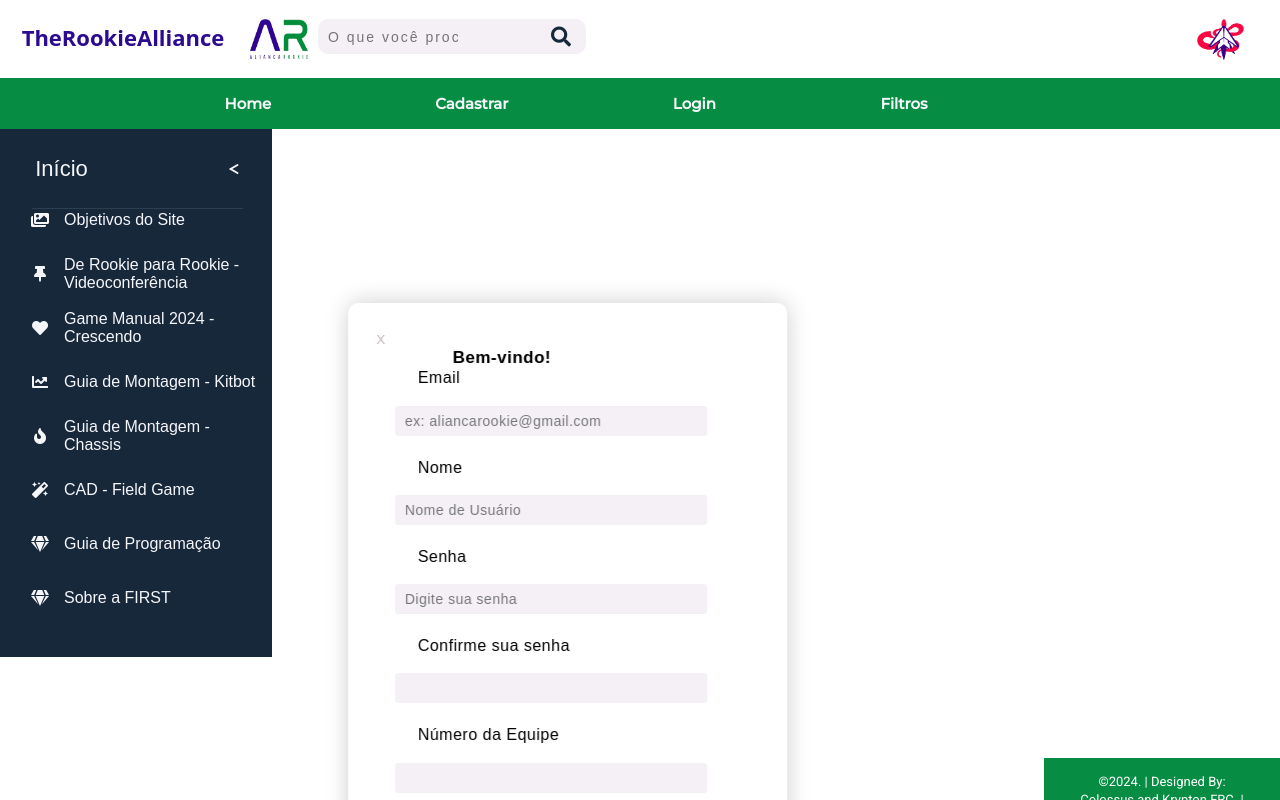
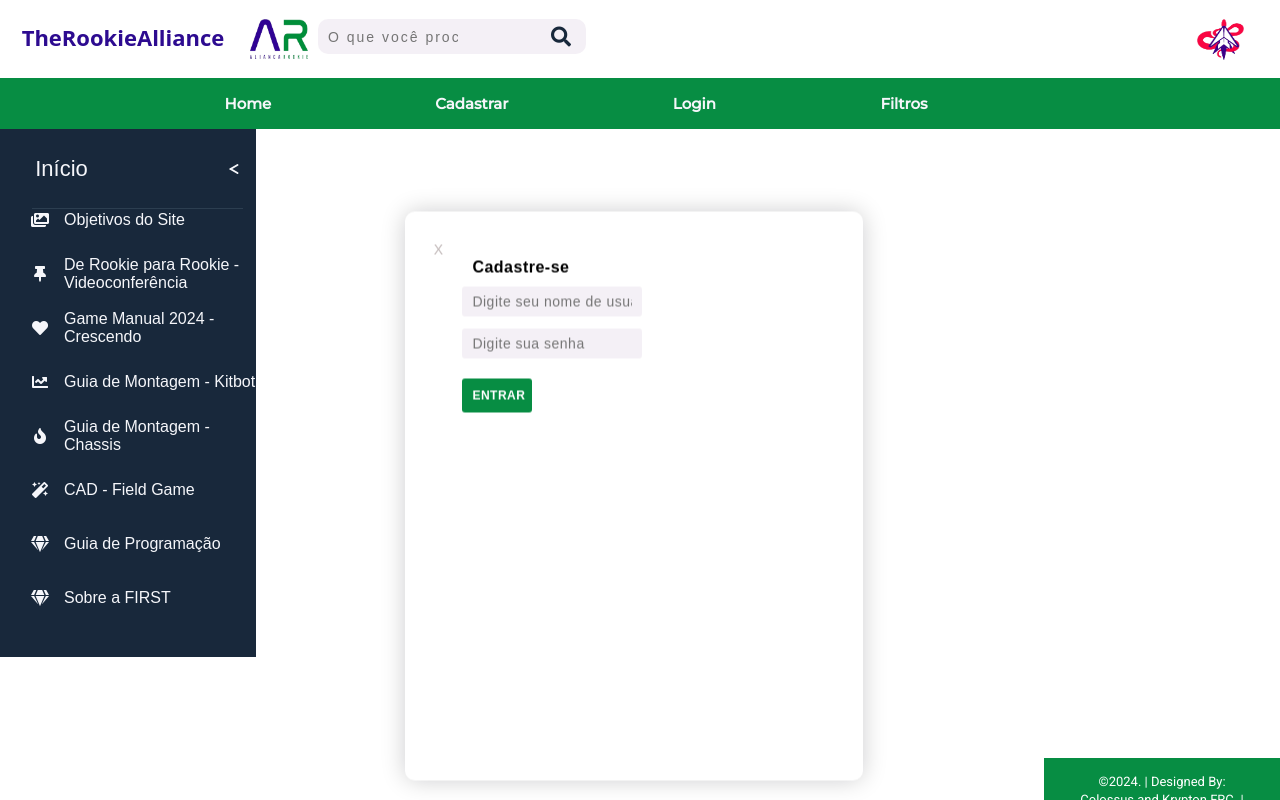
Before and after one commit to colossusfrc/FORUM-FRC, a plain HTML site: page frc/view/index.html in a window 1280 px wide. Both pictures are taken after a click on the link "Cadastrar". Shown: the top 800 px of the page. Drawn offline with Linux system fonts and the light colour scheme; files that its build step writes are made by us from their sources; a web font is replaced by a local one.

Commit message:
Add files via upload

```diff
--- a/frc/css/login-modal.css
+++ b/frc/css/login-modal.css
@@ -33,19 +33,20 @@ form {
     padding: 5px 35px;
     margin-bottom: 8vh;
     padding-bottom: 10vh;
-    margin-left:9%;
+    margin-left:25%;
 
   }
 
 
   form * {
     font-family: 'Poppins', sans-serif;
+    font-size: 14px;
     letter-spacing: 0.5px;
     outline: none;
     border: none;
     top: 55%;
     width: 52%;
-    margin-left:9%;
+    margin-left: 30%;
   }
 
   .title_login{
@@ -123,14 +124,17 @@ form {
   margin-left: 15vw;
   margin-top: 5vh;
 }
-  .cadastro {
+
+  .cadastro
+{
 
   background-color: rgba(255, 255, 255, 0.13);
   color: black;
   position: absolute;
   transform: translate(-50%, -50%);
   top: 62%;
-    width: 33%;
+  width: 30%;
+  height: 60%;
   border-radius: 10px;
   backdrop-filter: blur(10px);
   border: 2px solid rgba(255, 255, 255, 0.1);
@@ -138,10 +142,9 @@ form {
   padding: 5px 35px;
   margin-bottom: 8vh;
   padding-bottom: 10vh;
-
+  margin-left:25%;
 
 }
-
   .cadastro * {
     font-family: 'Poppins', sans-serif;
     letter-spacing: 0.5px;
@@ -151,8 +154,10 @@ form {
   }
 
   .cadastro h1{
+    font-size: 16px;
+    width: max-content;
 
-     font-size: 23px;
+
   }
 
   input {
--- a/frc/css/style.css
+++ b/frc/css/style.css
@@ -37,6 +37,7 @@
 
   .sc {
     display: flex;
+
   }
 
 
--- a/frc/view/index.html
+++ b/frc/view/index.html
@@ -84,77 +84,9 @@
 
       </div>
 
-        <div class="modal fade" id="login-modal" role="dialog" aria-labelledby="myModalLabel" aria-hidden="true" style="display:none;">
-          <div class="modal-dialog">
-          <div class="loginmodal-container">
 
-          <form action="../data/validacao-login.php" method="post">
-            <button id="btn-close2" type="button" class="btn-close" aria-label="Close">X</button>
-
-          <div class="login-box">
-
-            <div class="title_login">
-              <h1>FAZER LOGIN</h1>
-
-            </div>
-
-             <!-- <label for="username">Login</label>-->
-              <input type="text" name="login" placeholder="Digite seu nome de usuário">
-
-              <!-- <label for="password">Senha</label>-->
-              <input type="password" name="password" placeholder="Digite sua senha" class="senha1">
-
-              <input type="submit" name="logar" class="loginmodal-submit" value="ENTRAR">
-
-              <div class="login-help">
-                <a href="#" class="registro">Registrar-se</a>
-                <a href="#" >Esqueceu a senha?</a>
-                </div>
-
-              </div>
-
-            </form>
-
-
-          </div>
-        </div>
         </div>
 
-          <!--cadastro-->
-
-        <div class="modal-cadastro" id="cadastro-modal" style="display: none;">
-          <div class="modal-dialog-c">
-            <div class="loginmodal-container">
-
-            <form action="validacao-cadastro.php" method="post" >
-              <button id="btn-close" type="button" class="btn-close" aria-label="Close">X</button></br>
-
-            <h1> Bem-vindo! </h1>
-
-              <label for="login">Email</label>
-              <input type="text" id="login2" name="login2" class="email" required placeholder="ex: aliancarookie@gmail.com">
-
-              <label for="login">Nome</label>
-              <input type="text" id="login2" name="login2" required placeholder="Nome de Usuário">
-
-              <label for="senha">Senha</label>
-              <input type="password" id="senha2" name="senha2" required placeholder="Digite sua senha">
-
-              <label for="senha">Confirme sua senha</label>
-              <input type="password" id="senha2" name="senha3" required>
-
-              <label for="equipe">Número da Equipe</label>
-              <input type="number" id="equipe" name="equipe2" required>
-
-              <button type="submit">Cadastrar</button>
-
-            </div>
-          </div>
-          </div>
-
-        </form>
-
-        </div>
 
 
 
@@ -347,6 +279,79 @@
   </div>
 
 
+  <div class="modal fade" id="login-modal" role="dialog" aria-labelledby="myModalLabel" aria-hidden="true" style="display:none;">
+    <div class="modal-dialog">
+    <div class="loginmodal-container">
+
+    <form action="../data/validacao-login.php" method="post">
+      <button id="btn-close2" type="button" class="btn-close" aria-label="Close">X</button>
+
+    <div class="login-box">
+
+      <div class="title_login">
+        <h1>FAZER LOGIN</h1>
+
+      </div>
+
+       <!-- <label for="username">Login</label>-->
+        <input type="text" name="login" placeholder="Digite seu nome de usuário">
+
+        <!-- <label for="password">Senha</label>-->
+        <input type="password" name="password" placeholder="Digite sua senha" class="senha1">
+
+        <input type="submit" name="logar" class="loginmodal-submit" value="ENTRAR">
+
+        <div class="login-help">
+          <a href="#" class="registro">Registrar-se</a>
+          <a href="#" >Esqueceu a senha?</a>
+          </div>
+
+        </div>
+
+      </form>
+
+
+    </div>
+  </div>
+  </div>
+
+    <!--cadastro-->
+    <div class="modal-fade" id="cadastro-modal" role="dialog" aria-labelledby="myModalLabel" aria-hidden="true" style="display:none;">
+      <div class="modal-dialog">
+      <div class="loginmodal-container">
+
+      <form action="../data/validacao-login.php" method="post" class="cadastro">
+        <button id="btn-close" type="button" class="btn-close" aria-label="Close">X</button>
+
+      <div class="login-box">
+
+        <div class="title_login">
+          <h1>Cadastre-se</h1>
+
+        </div>
+
+         <!-- <label for="username">Login</label>-->
+          <input type="text" name="login" placeholder="Digite seu nome de usuário">
+
+          <!-- <label for="password">Senha</label>-->
+          <input type="password" name="password" placeholder="Digite sua senha" class="senha1">
+
+          <input type="submit" name="logar" class="loginmodal-submit" value="ENTRAR">
+
+          <div class="login-help">
+            <a href="#" class="registro">Registrar-se</a>
+            <a href="#" >Esqueceu a senha?</a>
+            </div>
+
+          </div>
+
+        </form>
+
+
+      </div>
+    </div>
+    </div>
+
 
   </body>
   <div class="pg-footer">
@@ -427,6 +432,7 @@
         if (loginModal.style.display === "none" || loginModal.style.display === "")  {
           loginModal.style.display = "block";
           cdsModal.style.display = "none";
+          conteudoInicial .style.display = "none";
           conteudo1.style.display = "none";
           conteudo2.style.display = "none";
           conteudo3.style.display = "none";
@@ -434,7 +440,10 @@
           conteudo5.style.display = "none";
           conteudo6.style.display = "none";
           conteudo7.style.display = "none";
-        } else {
+          section1.style.display = "none";
+          section2.style.display = "none";
+        }
+        else {
           loginModal.style.display = "none";
 
         }
@@ -448,6 +457,7 @@
         if (cdsModal.style.display === "none" || cdsModal.style.display === "") {
           cdsModal.style.display = "block";
           loginModal.style.display = "none";
+          conteudoInicial.style.display = "none";
           conteudo1.style.display = "none";
           conteudo2.style.display = "none";
           conteudo3.style.display = "none";
@@ -456,6 +466,8 @@
           conteudo6.style.display = "none";
           conteudo7.style.display = "none";
           conteudo8.style.display = "none";
+          section1.style.display = "none";
+          section2.style.display = "none";
 
         } else {
           cdsModal.style.display = "none";
```
Lines whose indentation alone changed are shown as unchanged.
